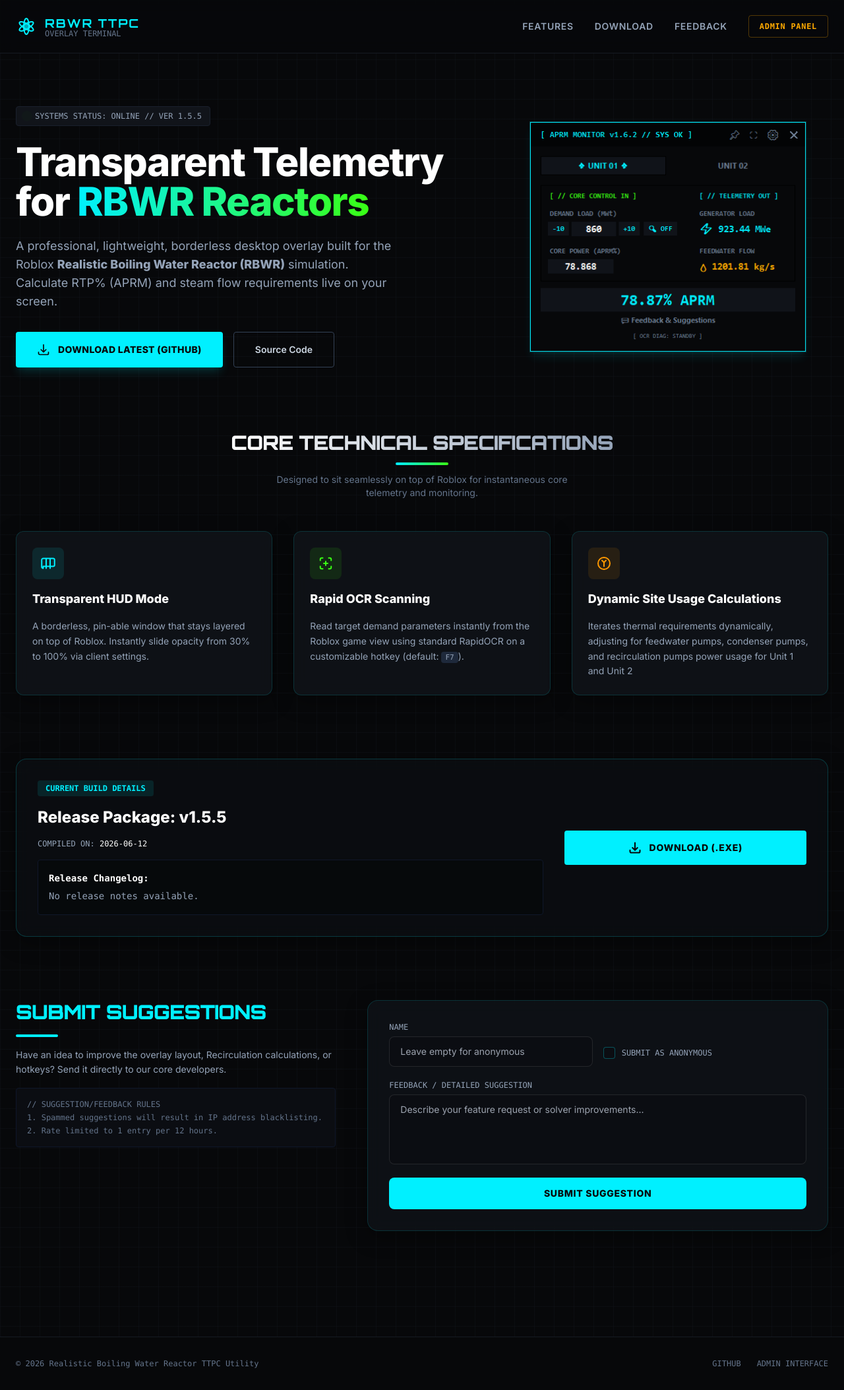
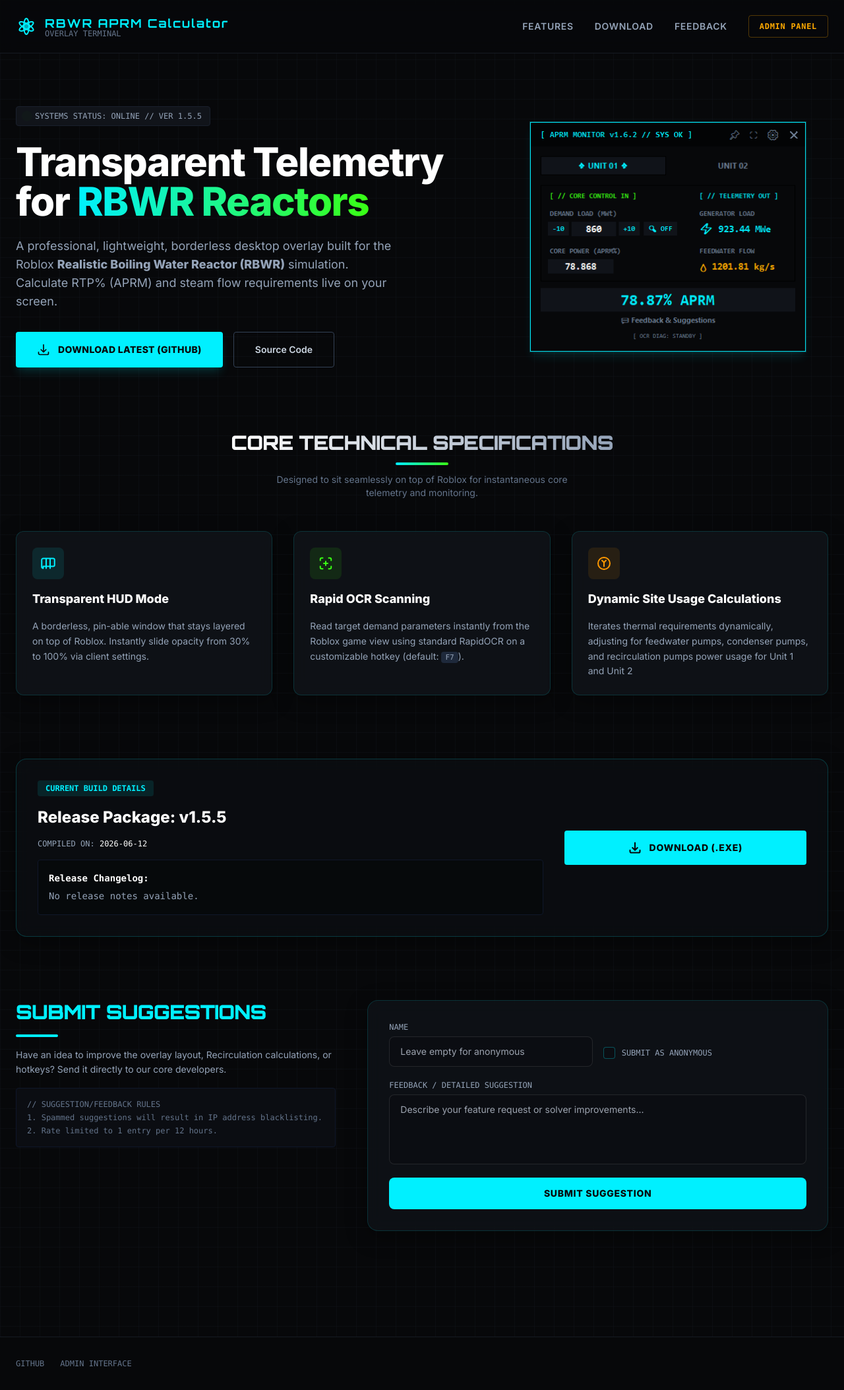
Before and after one commit to Hotment/rbwr_themal_calculator, a Flask app: page / in a window 1280 px wide. Shown: the whole page at 66% size. Run offline with Flask 3, Linux system fonts and the light colour scheme; data that the repository does not hold is empty; some libraries are stand-ins or nearby versions; some web fonts are replaced.

Commit message:
update website

```diff
--- a/server/templates/index.html
+++ b/server/templates/index.html
@@ -4,7 +4,7 @@
 <head>
     <meta charset="UTF-8">
     <meta name="viewport" content="width=device-width, initial-scale=1.0">
-    <title>RBWR TTPC Transparent Overlay Calculator</title>
+    <title>RBWR APRM Calculator</title>
     <link rel="preconnect" href="https://fonts.googleapis.com">
     <link rel="preconnect" href="https://fonts.gstatic.com" crossorigin>
     <link
@@ -166,7 +166,7 @@
                         transform="rotate(150 12 12)"></ellipse>
                 </svg>
                 <div>
-                    <span class="font-reactor text-lg tracking-widest text-[#00f0ff]">RBWR TTPC</span>
+                    <span class="font-reactor text-lg tracking-widest text-[#00f0ff]">RBWR APRM Calculator</span>
                     <span class="text-xs text-slate-500 font-mono block -mt-1.5">OVERLAY TERMINAL</span>
                 </div>
             </div>
@@ -380,9 +380,9 @@
 
     <footer class="border-t border-[#161a22] bg-[#07080a] py-8 text-center text-xs text-slate-500 font-mono mt-20">
         <div class="max-w-7xl mx-auto px-6 flex flex-col sm:flex-row justify-between items-center gap-4">
-            <div>
-                © 2026 Realistic Boiling Water Reactor TTPC Utility
-            </div>
+            <!--<div> as of now there aint no copyright
+                © 2026 Realistic Boiling Water Reactor APRM Calculator Utility
+            </div>-->
             <div class="flex gap-6">
                 <a href="https://github.com/Hotment/rbwr_themal_calculator" target="_blank"
                     class="hover:text-white transition">GITHUB</a>
```
